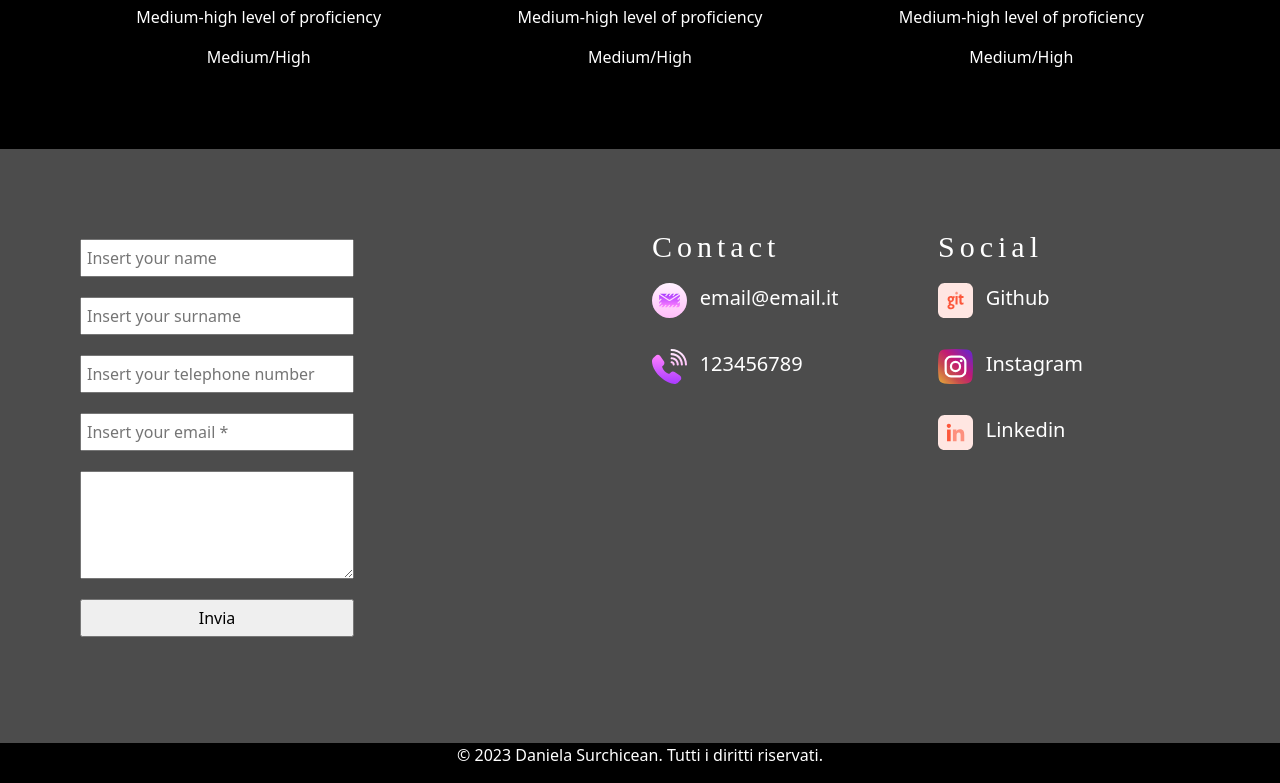
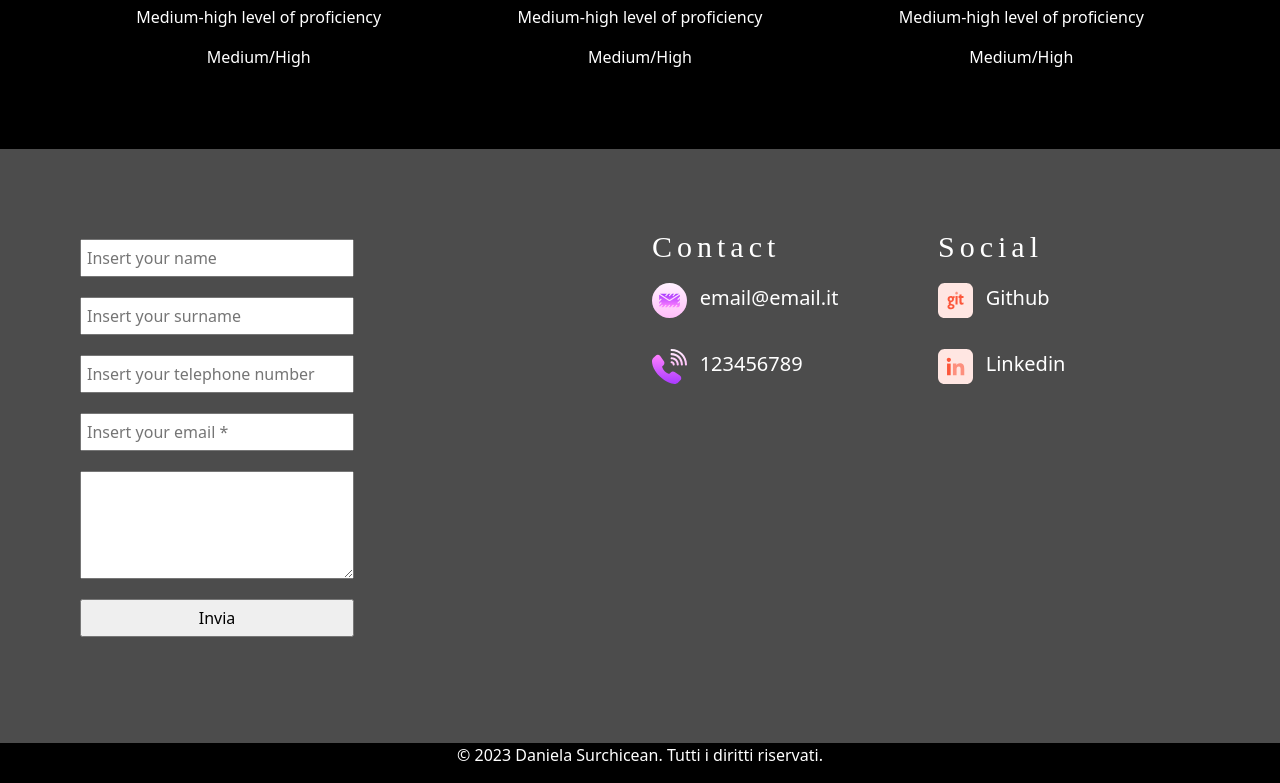
Before and after one commit to SurchiceanDaniela/Progetto-di-HTML-e-CSS-di-Daniela-Surchicean, a plain HTML site: page index.html in a window 1280 px wide. Shown: the part 1663-2446 px from the top of the page. Drawn offline with nearby package versions, Linux system fonts and the light colour scheme.

Commit message:
Add files via upload

```diff
--- a/index.html
+++ b/index.html
@@ -175,17 +175,6 @@
         </div>
 
 
-      <div class="col-2 col-social">
-        <img class="icona-instagram" src="assets/icon/instagram.svg">
-      </div>
-      <div class="col-10 col-social">
-        <p class="social"><a title="link-instagram"
-          href="https://instagram.com/danielasrcn?igshid=OGQ5ZDc2ODk2ZA%3D%3D&utm_source=qr" target="_blank" >
-          Instagram
-          </a></p>
-      </div>
-
-
   <div class="col-2 col-social">
     <img class="icona-linkedin" src="assets/icon/linkedin.svg">
   </div>
--- a/style.css
+++ b/style.css
@@ -165,9 +165,6 @@ img.icona-git {
   font-size: 20px;
 }
 
-img.icona-instagram {
-  width: 35px;
-}
 
 img.icona-linkedin {
   width: 35px;
```
